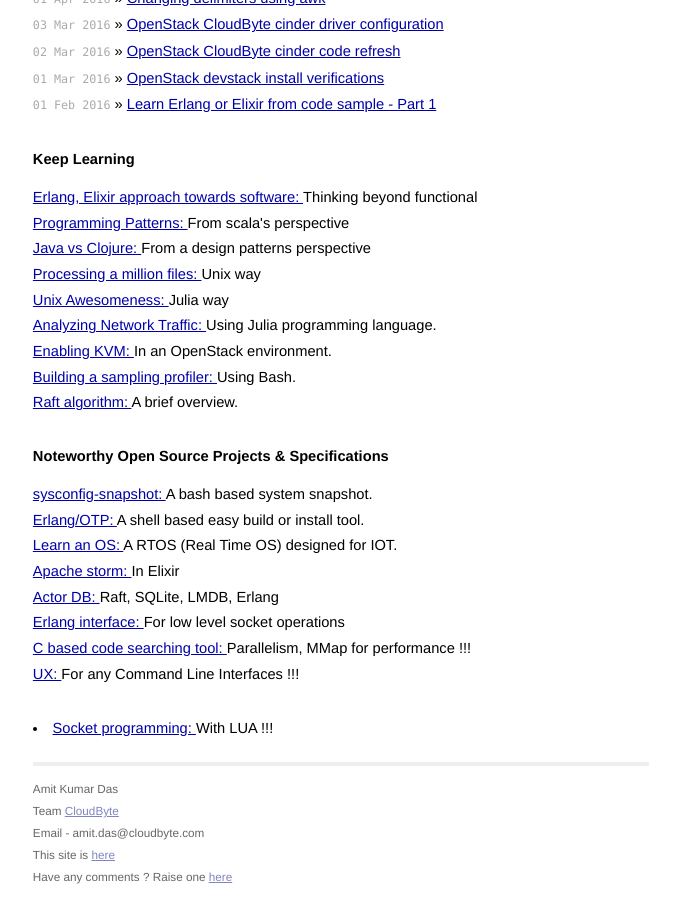
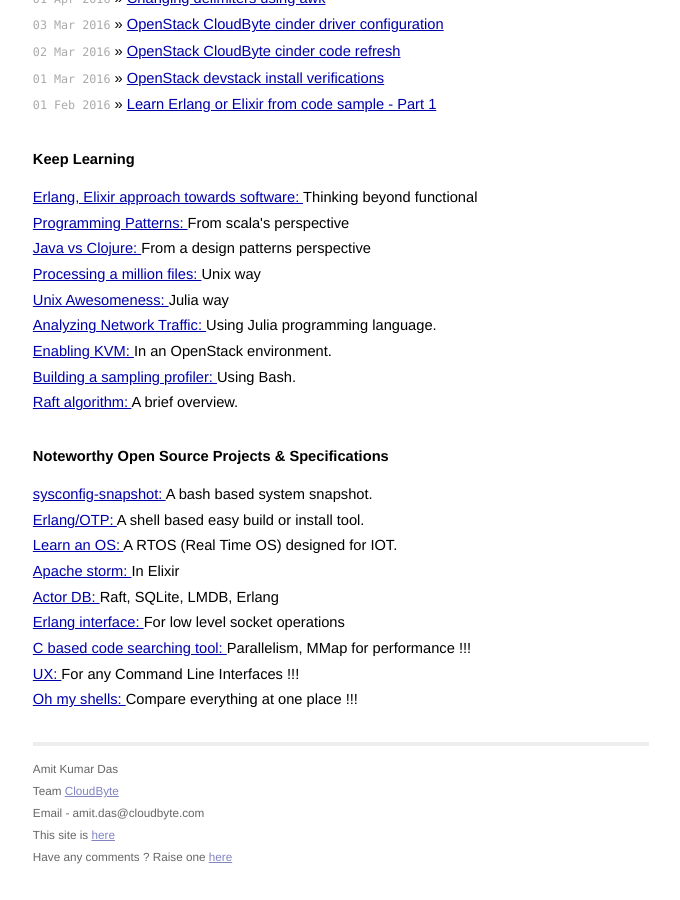
Before and after one commit to AmitKumarDas/amitkumardas.github.io, a Jekyll site: the page built from index.html, in a window 1280 px wide and 900 px high, scrolled down 1160 px. Shown: the whole window, without its empty margins (299-979 px from the left). Built offline with Jekyll 4.4.1, drawn with Linux system fonts in a browser that asks for light colours.

Commit message:
Update index.html

```diff
--- a/index.html
+++ b/index.html
@@ -119,12 +119,11 @@
       </a>
       For any Command Line Interfaces !!!
     </li>
-  </ul>
-  <li>
-      <a href="https://turbo.readthedocs.io/en/latest/get_started.html">
-        Socket programming:
+    <li>
+      <a href="http://hyperpolyglot.org/unix-shells">
+        Oh my shells:
       </a>
-      With LUA !!!
+      Compare everything at one place !!!
     </li>
   </ul>
 </div>
```
